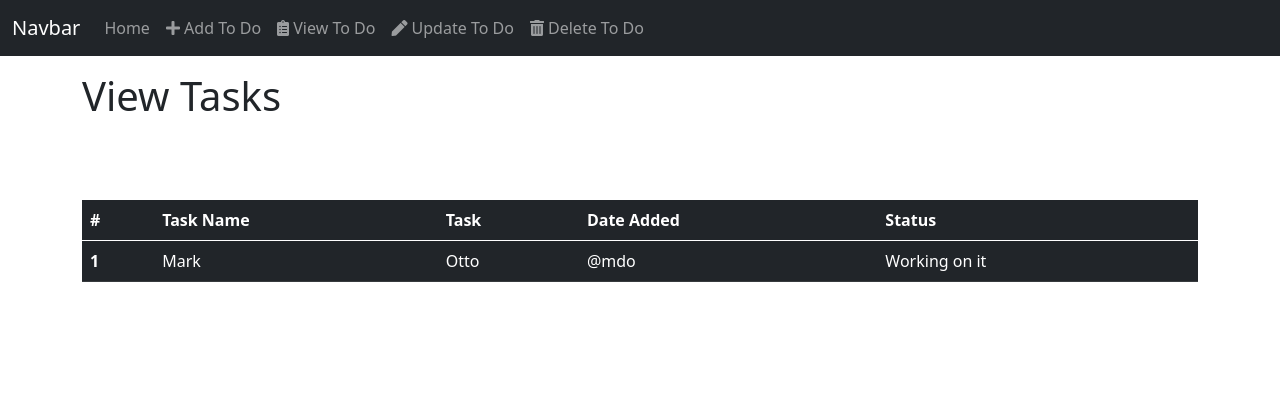
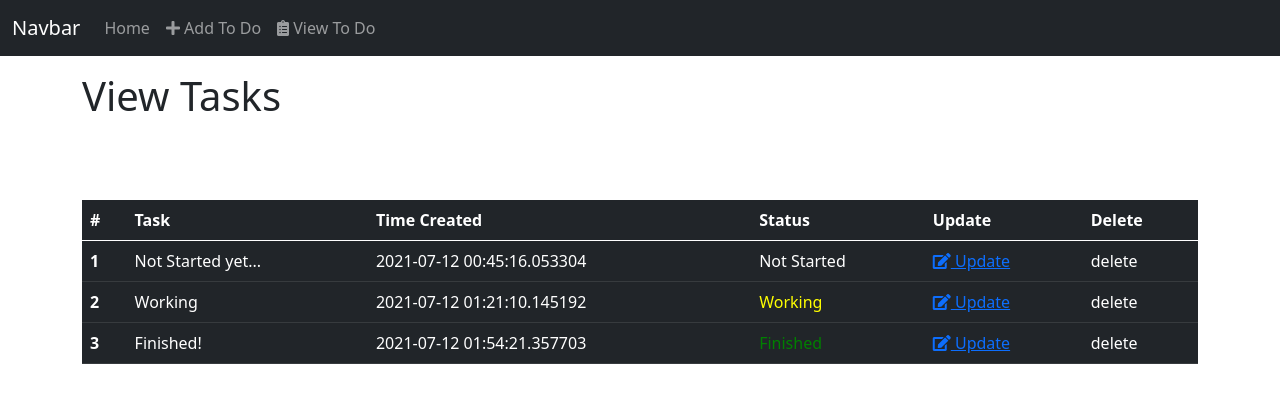
Before and after one commit to nh916/flask_crud_todo, a Flask app: page /view-to-do in a window 1280 px wide. Shown: the top 403 px of the page. Run offline with Flask 2, Linux system fonts and the light colour scheme; data comes from the database, SQL or seed files in the repository; both versions use the stored data as it was after the commit; some libraries are stand-ins or nearby versions.

Commit message:
can update

```diff
--- a/app.py
+++ b/app.py
@@ -2,7 +2,6 @@ import datetime
 
 from flask import Flask, request, render_template, redirect, url_for
 from flask_sqlalchemy import SQLAlchemy
-from sqlalchemy import Column, Integer, DateTime
 
 app = Flask(__name__)
 app.static_folder = 'static'
@@ -15,6 +14,7 @@ db = SQLAlchemy(app)
 class Todo(db.Model):
     id = db.Column(db.Integer, primary_key=True, nullable=False, autoincrement=True)
     task = db.Column(db.VARCHAR(100), nullable=False)
+    status = db.Column(db.VARCHAR(11), nullable=False, default='Not Started')
     date_created = db.Column(db.DateTime, nullable=False, default=datetime.datetime.utcnow)
 
     def __repr__(self):
@@ -32,10 +32,18 @@ def home():
 @app.route('/add-to-do', methods=["GET", "POST"])
 def add_to_do():
     if request.method == 'POST':
-        todo_task = request.form.get('todo_task')
-        todo_for_db = Todo(task=todo_task)
-        db.session.add(todo_for_db)
-        db.session.commit()
+        try:
+            todo_task = request.form.get('todo_task')
+            todo_task_status = request.form.get('todo_status')
+
+            todo_for_db = Todo(task=todo_task, status=todo_task_status)
+
+            db.session.add(todo_for_db)
+            db.session.commit()
+
+        except Exception:
+            print(Exception)
+            return 'There was an error'
 
         return redirect(url_for('view_to_do'))
 
@@ -44,22 +52,39 @@ def add_to_do():
 
 @app.route('/view-to-do')
 def view_to_do():
-    context = {
-        'task': 1,
-        'date': 1,
-        'id': 1
-    }
-    return render_template('to_do_app/read.html')
+    try:
+        all_todos_query = Todo.query.order_by(Todo.date_created).all()
+
+    except IndexError:
+        return 'Please insert data first'
+
+    return render_template('to_do_app/read.html', all_todos_query=all_todos_query)
 
 
-@app.route('/update-to-do')
-def update_to_do():
-    pass
+@app.route('/update-to-do/<id_number>', methods=['GET', 'POST'])
+def update_to_do(id_number):
+    if request.method == 'POST':
+        original_task = db.session.query(Todo).get(id_number)
+
+        original_task.task = request.form.get('todo_task')
+        print(original_task)
+        original_task.status = request.form.get('todo_status')
+        db.session.commit()
+
+        return redirect(url_for('view_to_do'))
+
+    if request.method == 'GET':
+        the_todo = db.session.query(Todo).get_or_404(id_number)
+
+        return render_template('to_do_app/update.html', the_todo=the_todo)
 
 
-@app.route('/delete-to-do')
-def delete_to_do():
-    pass
+@app.route('/delete-to-do/<id_number>', methods=['GET', 'POST'])
+def delete_to_do(id_number):
+    if request.method == 'POST':
+        pass
+
+    # return http 200 or 500 and show that on the frontend
 
 
 if __name__ == "__main__":
--- a/templates/partials/navbar.html
+++ b/templates/partials/navbar.html
@@ -18,18 +18,6 @@
                         View To Do
                     </a>
                 </li>
-                <li class="nav-item">
-                    <a class="nav-link" href="{{ url_for('view_to_do') }}">
-                        <i class="fas fa-pen"></i>
-                        Update To Do
-                    </a>
-                </li>
-                <li class="nav-item">
-                    <a class="nav-link" href="{{ url_for('view_to_do') }}">
-                        <i class="fas fa-trash-alt"></i>
-                        Delete To Do
-                    </a>
-                </li>
             </ul>
         </div>
     </div>
--- a/templates/to_do_app/read.html
+++ b/templates/to_do_app/read.html
@@ -11,20 +11,44 @@
                 <thead>
                 <tr>
                     <th scope="col">#</th>
-                    <th scope="col">Task Name</th>
                     <th scope="col">Task</th>
-                    <th scope="col">Date Added</th>
+                    <th scope="col">Time Created</th>
                     <th scope="col">Status</th>
+                    <th scope="col">Update</th>
+                    <th scope="col">Delete</th>
+
                 </tr>
                 </thead>
+
                 <tbody>
-                <tr>
-                    <th scope="row">1</th>
-                    <td>Mark</td>
-                    <td>Otto</td>
-                    <td>@mdo</td>
-                    <td class="warning">Working on it</td>
-                </tr>
+                {% for row in all_todos_query %}
+
+                    <tr>
+                        <th>{{ row.id }}</th>
+                        <td>{{ row.task }}</td>
+                        <td>{{ row.date_created }}</td>
+
+                        {% if row.status == 'Not Started' %}
+                            <td>{{ row.status }}</td>
+
+                        {% elif row.status == 'Working' %}
+                            <td style="color: yellow">{{ row.status }}</td>
+
+                        {% elif row.status == 'Finished' %}
+                            <td style="color: green;">{{ row.status }}</td>
+
+                        {% endif %}
+                        <td>
+                            <a href="{{ url_for('update_to_do', id_number = row.id) }}">
+                                <i class="fas fa-edit"></i>
+                                Update
+                            </a>
+                        </td>
+                        <td>delete</td>
+                    </tr>
+
+                {% endfor %}
+
                 </tbody>
             </table>
         </div>
```
Also changed, not shown: requirements.txt (added, +10 -0 lines), templates/to_do_app/create.html (+12 -1 lines), templates/to_do_app/update.html (+19 -9 lines), todo.db (added).
